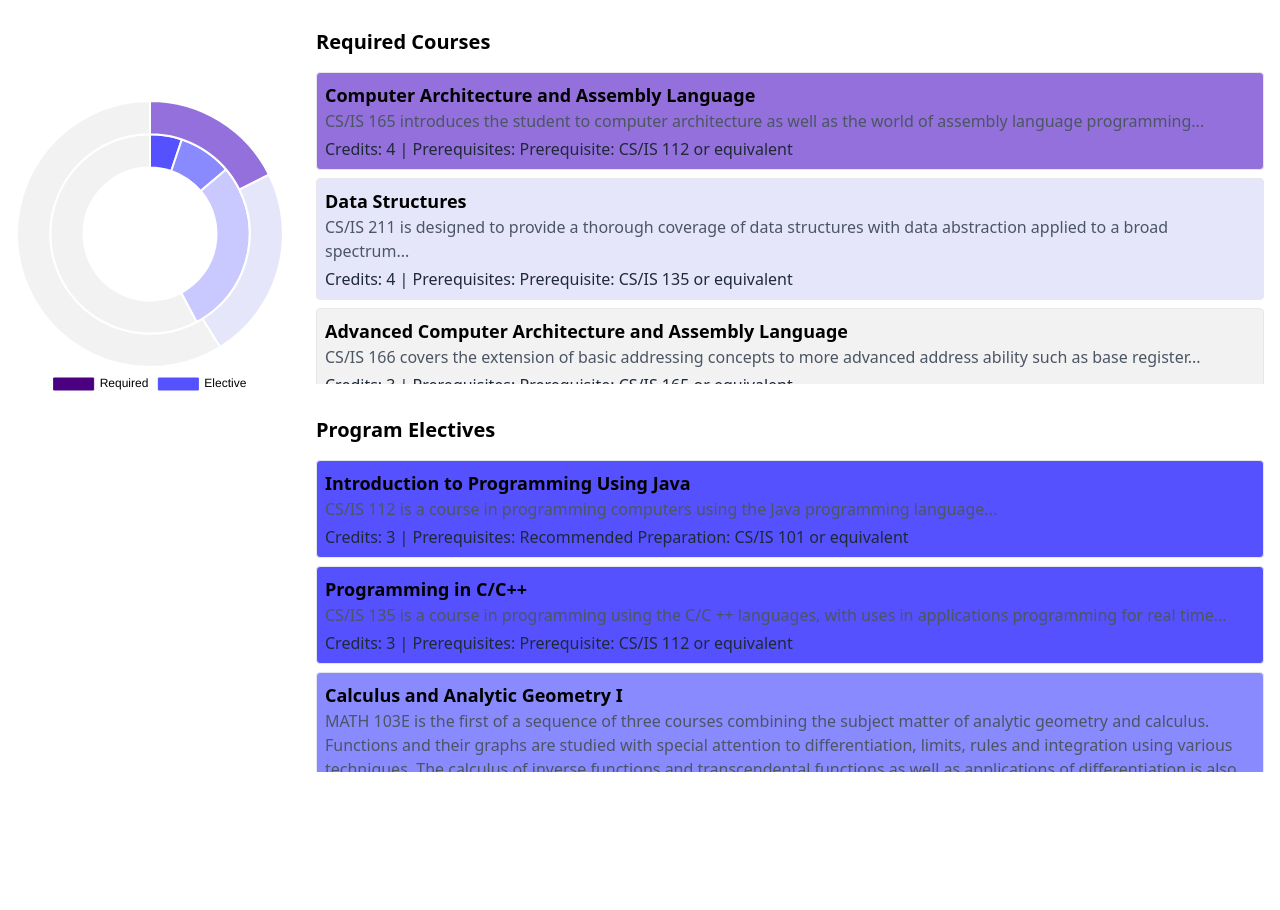
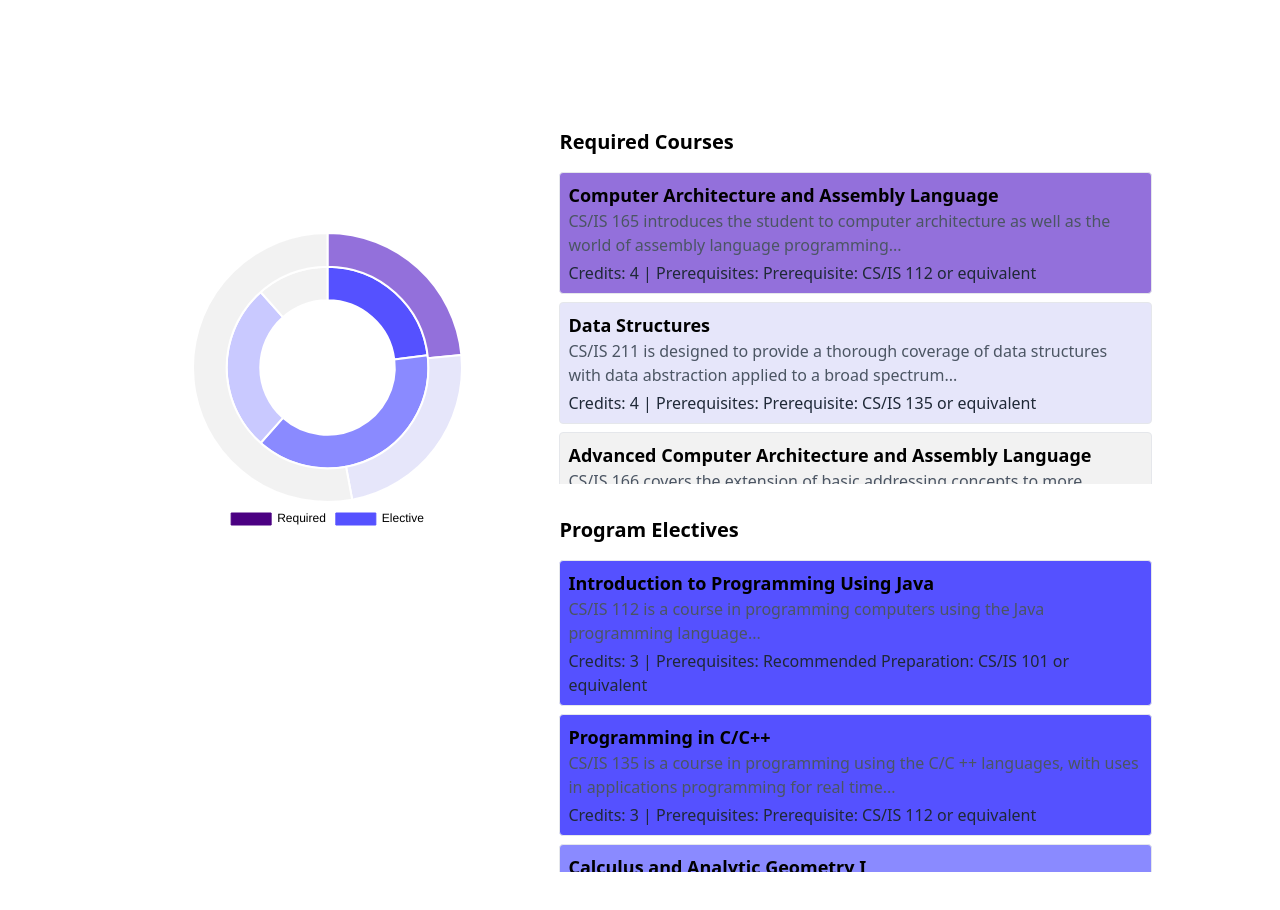
Before and after one commit to sasszz/degree-progress, a React (Vite) app: page / in a window 1280 px wide. Shown: the top 910 px of the page. Before the commit the page ends 800 px from the top, so only its background shows below. Built offline with nearby package versions, Linux system fonts and the light colour scheme.

Commit message:
Corrected Chart Numbers

```diff
--- a/src/App.tsx
+++ b/src/App.tsx
@@ -5,10 +5,8 @@ import CourseList from "./app/components/course-list/index";
 
 function App() {
   return (
-    <div className="min-h-screen flex justify-center items-center">
-      <div style={{ width: "600px", height: "600px" }}>
-        <Chart />
-      </div>{" "}
+    <div className="min-h-screen flex justify-center items-center p-28">
+      <Chart />
       <CourseList />
     </div>
   );
--- a/src/app/components/chart/index.tsx
+++ b/src/app/components/chart/index.tsx
@@ -22,12 +22,12 @@ export const data = {
     {
       // Required
       backgroundColor: ["#4B0082", "#9370DB", "#E6E6FA", "#F2F2F2"],
-      data: [0, 3, 4, 10],
+      data: [0, 4, 4, 9],
     },
     {
       // Degree Electives
       backgroundColor: ["#5551FF", "#8A8AFF", "#C9C9FF", "#F2F2F2"],
-      data: [6, 10, 33, 67],
+      data: [6, 10, 7, 3],
     },
   ],
 };
@@ -60,7 +60,7 @@ export default function Chart() {
   };
 
   return (
-    <div className="">
+    <div className="p-8 m-8" style={{ width: "1500px", height: "600px" }}>
       <Doughnut data={data} options={donutOptions} />
     </div>
   );
```
